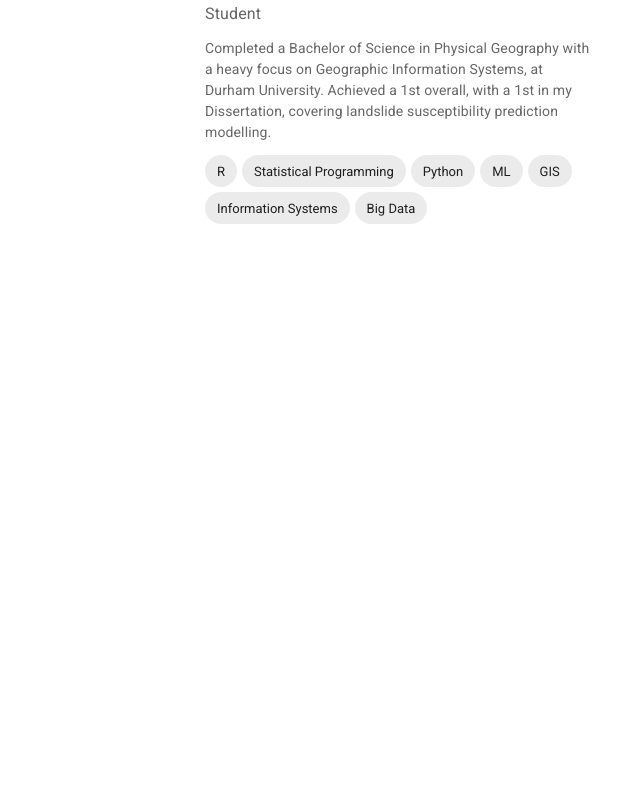
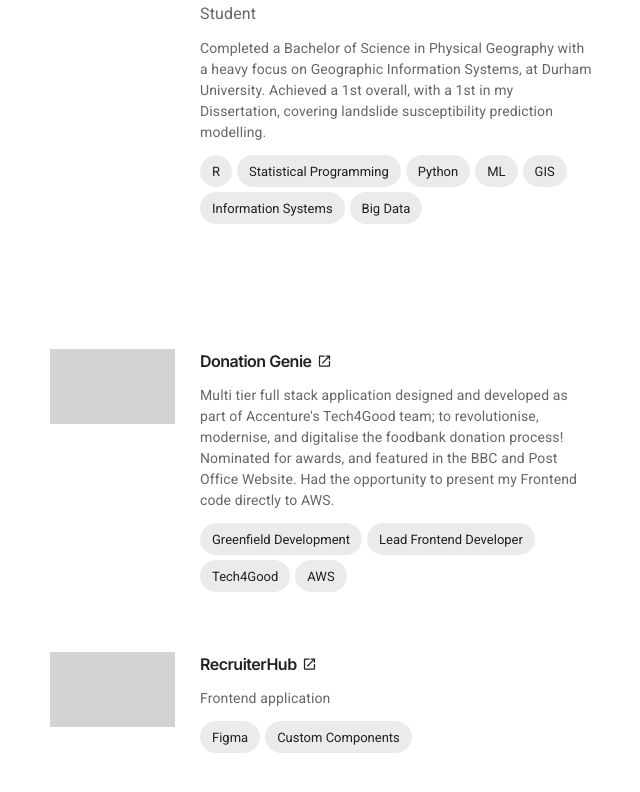
Before and after one commit to jan-bock/personal_website, a React (Create React App) app in the folder typescript-react-redux_web/: page / in a window 1280 px wide. Shown: the part 1984-2776 px from the top of the page, without its empty margins (606-1246 px from the left). Before the commit the page ends 2302 px from the top, so only its background shows below. Built offline with nearby package versions, Linux system fonts and the light colour scheme.

Commit message:
adding projects section

```diff
--- a/typescript-react-redux_web/package.json
+++ b/typescript-react-redux_web/package.json
@@ -5,6 +5,7 @@
   "dependencies": {
     "@emotion/react": "^11.11.1",
     "@emotion/styled": "^11.11.0",
+    "@mui/icons-material": "^5.14.11",
     "@mui/material": "^5.14.11",
     "@reduxjs/toolkit": "^1.9.5",
     "@testing-library/jest-dom": "^5.17.0",
--- a/typescript-react-redux_web/src/App.css
+++ b/typescript-react-redux_web/src/App.css
@@ -62,22 +62,38 @@
 
 .experience-card {
   min-width: 275px;
-  width: 32vw;
+  width: 40vw;
   margin-bottom: 15px;
   border: none;
   box-shadow: none !important;
 }
 
 .experience-card:hover {
+  transition: 0.3s;
   background-color: rgba(128, 128, 128, 0.033);
+  cursor: pointer;
 }
 
 .experience-card:hover .experience-card-role {
+  transition: 0.3s;
   font-weight: 700;
 }
 
+.experience-container:hover .experience-card {
+  transition: 0.3s;
+  opacity: 0.5;
+  filter: blur(0.5px);
+}
+
+.experience-container .experience-card:hover {
+  transition: 0.3s;
+  opacity: 1;
+  filter: blur(0px);
+
+}
+
 .lp-column.bio.slogan-style {
-  width: 32vw;
+  width: 38vw;
 }
 
 .contact-icons {
--- a/typescript-react-redux_web/src/app/components/SecondaryColumn.tsx
+++ b/typescript-react-redux_web/src/app/components/SecondaryColumn.tsx
@@ -1,6 +1,7 @@
 import { Box } from "@mui/material";
 import MyBackground from "./information-components/MyBackground";
-import MyExperiences from "./information-components/MyExperiences";
+import MyExperiences from "./information-components/experience/MyExperiences";
+import MyProjects from "./information-components/projects/MyProjects";
 
 const SecondaryColumn = () => {
   return (
@@ -8,6 +9,8 @@ const SecondaryColumn = () => {
       <MyBackground />
       <Box sx={{ marginTop: "125px" }} />
       <MyExperiences />
+      <Box sx={{ marginTop: "15px" }} />
+      <MyProjects />
     </div>
   );
 };
--- a/typescript-react-redux_web/src/app/components/contact/ContactMethods.tsx
+++ b/typescript-react-redux_web/src/app/components/contact/ContactMethods.tsx
@@ -9,10 +9,12 @@ const ContactMethods = () => {
     switch (src) {
       //Redirects
       case "github":
-        window.location.assign("https://github.com/jan-bock");
+        window.open("https://github.com/jan-bock", "_blank") ||
+          window.location.assign("https://github.com/jan-bock");
         break;
       case "linkedin":
-        window.location.assign("https://www.linkedin.com/in/j-bock/");
+        window.open("https://www.linkedin.com/in/j-bock/", "_blank") ||
+          window.location.assign("https://www.linkedin.com/in/j-bock/");
         break;
       case "medium":
         // window.location.assign("");
--- a/typescript-react-redux_web/src/app/components/information-components/ExperienceCard.tsx
+++ b/typescript-react-redux_web/src/app/components/information-components/experience/ExperienceCard.tsx
@@ -1,5 +1,6 @@
 import { Box, Card, CardContent, Chip, Typography } from "@mui/material";
 import { ExperienceCardFace } from "./MyExperiences";
+import OpenInNewIcon from "@mui/icons-material/OpenInNew";
 
 interface ExperienceCardProps {
   cardInfo: ExperienceCardFace;
@@ -22,12 +23,18 @@ const ExperienceCard = ({ cardInfo }: ExperienceCardProps) => {
 
   const onExperienceClick = (cardInfo: ExperienceCardFace) => {
     if (cardInfo.company.includes("Accenture"))
+      window.open(
+        "https://www.accenture.com/gb-en/services/technology/application-services",
+        "_blank"
+      ) ||
         window.location.assign(
           "https://www.accenture.com/gb-en/services/technology/application-services"
         );
     else if (cardInfo.company.includes("Collate"))
+      window.open("https://www.collate.org/", "_blank") ||
         window.location.assign("https://www.collate.org/");
     else if (cardInfo.company.includes("Durham"))
+      window.open("https://www.durham.ac.uk/", "_blank") ||
         window.location.assign("https://www.durham.ac.uk/");
   };
 
@@ -39,7 +46,7 @@ const ExperienceCard = ({ cardInfo }: ExperienceCardProps) => {
         onClick={() => onExperienceClick(cardInfo)}
       >
         <CardContent>
-          <Box sx={{ display: "flex", flexDirection: "row", columnGap: "5px" }}>
+          <Box sx={{ display: "flex", flexDirection: "row" }}>
             <Box
               sx={{
                 width: "200px",
@@ -55,6 +62,7 @@ const ExperienceCard = ({ cardInfo }: ExperienceCardProps) => {
               {cardInfo.fromDate} - {cardInfo.toDate}
             </Box>
             <Box>
+              <Box sx={{ display: "flex", flexDirection: "row" }}>
                 <Typography
                   sx={{
                     mb: 1.5,
@@ -68,6 +76,10 @@ const ExperienceCard = ({ cardInfo }: ExperienceCardProps) => {
                   <div>{cardInfo.roleTitle}</div>
                   <div>{cardInfo.company}</div>
                 </Typography>
+                <Box>
+                  <OpenInNewIcon sx={{paddingLeft: "5px", width: "15px"}}/>
+                </Box>
+              </Box>
               <Typography
                 sx={{ mb: 1.5, marginTop: "-10px" }}
                 color="text.secondary"
@@ -80,12 +92,11 @@ const ExperienceCard = ({ cardInfo }: ExperienceCardProps) => {
               >
                 {cardInfo.description}
               </Typography>
-              {/* Dynamic rendering of skills passed in */}
               {renderSkillChips(cardInfo.skills)}
             </Box>
           </Box>
         </CardContent>
-      </Card>{" "}
+      </Card>
     </>
   );
 };
--- a/typescript-react-redux_web/src/app/components/information-components/MyExperiences.tsx
+++ b/typescript-react-redux_web/src/app/components/information-components/experience/MyExperiences.tsx
@@ -1,5 +1,5 @@
 import ExperienceCard from "./ExperienceCard";
-import experiences from "../../json/experiences.json";
+import experiences from "../../../json/experiences.json";
 import { Box } from "@mui/material";
 
 export interface ExperienceCardFace {
@@ -24,7 +24,7 @@ const MyExperiences = () => {
   };
 
   return (
-    <Box sx={{ paddingBottom: "50px" }}>
+    <Box className="experience-container" sx={{ paddingBottom: "50px" }}>
       {renderExperienceCards(experiences)}
     </Box>
   );
--- /dev/null
+++ b/typescript-react-redux_web/src/app/components/information-components/projects/MyProjects.tsx
@@ -0,0 +1,30 @@
+import projects from "../../../json/projects.json"
+import { Box } from "@mui/material";
+import ProjectCard from "./ProjectCard";
+
+export interface ProjectCardFace {
+  projectTitle: string;
+  link: string,
+  description: string;
+  skills: string[];
+}
+
+const MyProjects = () => {
+  const renderProjectCards = (projects: ProjectCardFace[]) => {
+    return projects.map((project) => {
+      return (
+        <>
+          <ProjectCard key={project.projectTitle} cardInfo={project} />
+        </>
+      );
+    });
+  };
+
+  return (
+    <Box className="experience-container" sx={{ paddingBottom: "50px" }}>
+      {renderProjectCards(projects)}
+    </Box>
+  );
+};
+
+export default MyProjects;
--- /dev/null
+++ b/typescript-react-redux_web/src/app/components/information-components/projects/ProjectCard.tsx
@@ -0,0 +1,77 @@
+import { Box, Card, CardContent, Chip, Typography } from "@mui/material";
+import OpenInNewIcon from "@mui/icons-material/OpenInNew";
+import { ProjectCardFace } from "./MyProjects";
+
+interface ExperienceCardProps {
+  cardInfo: ProjectCardFace;
+}
+
+const ProjectCard = ({ cardInfo }: ExperienceCardProps) => {
+  const renderSkillChips = (skillsArray: string[]) => {
+    return skillsArray.map((entry) => {
+      return (
+        <>
+          <Chip
+            sx={{ marginRight: "5px", marginBottom: "5px" }}
+            key={entry}
+            label={entry}
+          />
+        </>
+      );
+    });
+  };
+
+  return (
+    <>
+      <Card
+        className="experience-card"
+        key={cardInfo.projectTitle}
+        onClick={() =>
+          window.open(cardInfo.link, "_blank") ||
+          window.location.assign(cardInfo.link)
+        }
+      >
+        <CardContent>
+          <Box
+            sx={{ display: "flex", flexDirection: "row", columnGap: "25px" }}
+          >
+            <Box
+              sx={{
+                minWidth: "125px",
+                height: "75px",
+                backgroundColor: "lightgrey",
+              }}
+            ></Box>
+            <Box>
+              <Box sx={{ display: "flex", flexDirection: "row" }}>
+                <Typography
+                  sx={{
+                    mb: 1.5,
+                    fontFamily: "Inter",
+                    fontWeight: 600,
+                    letterSpacing: "-0.5px",
+                  }}
+                  className="experience-card-role"
+                >
+                  <div>{cardInfo.projectTitle}</div>
+                </Typography>
+                <Box>
+                  <OpenInNewIcon sx={{ paddingLeft: "5px", width: "15px" }} />
+                </Box>
+              </Box>
+              <Typography
+                sx={{ mb: 1.5, fontSize: "14px" }}
+                color="text.secondary"
+              >
+                {cardInfo.description}
+              </Typography>
+              {renderSkillChips(cardInfo.skills)}
+            </Box>
+          </Box>
+        </CardContent>
+      </Card>
+    </>
+  );
+};
+
+export default ProjectCard;
--- a/typescript-react-redux_web/src/app/json/experiences.json
+++ b/typescript-react-redux_web/src/app/json/experiences.json
@@ -35,7 +35,7 @@
     {
         "fromDate": "FEB 2022",
         "toDate": "MAY 2022",
-        "roleTitle": "Full Stack Graduate",
+        "roleTitle": "Software Engineering Graduate",
         "company": "Accenture (Internal)",
         "roleType": "Bootcamp Graduate",
         "description": "Successfully completed a 12 week Full Stack JavaScript, and Software Consulting Essentials Bootcamp. Covered a wide array of Full Stack concepts and technologies, including cloud engineering with Amazon Web Services. Culminated in a capstone 3-tier application project, presenting to Accenture Leadership.",
--- /dev/null
+++ b/typescript-react-redux_web/src/app/json/projects.json
@@ -0,0 +1,22 @@
+[
+    {
+        "projectTitle": "Donation Genie",
+        "description": "Multi tier full stack application designed and developed as part of Accenture's Tech4Good team; to revolutionise, modernise, and digitalise the foodbank donation process! Nominated for awards, and featured in the BBC and Post Office Website. Had the opportunity to present my Frontend code directly to AWS.",
+        "link": "https://donation-genie.com/",
+        "skills": [
+            "Greenfield Development",
+            "Lead Frontend Developer",
+            "Tech4Good",
+            "AWS"
+        ]
+    },
+    {
+        "projectTitle": "RecruiterHub",
+        "description": "Frontend application ",
+        "link": "https://github.com/jan-bock/react-capstone/tree/github-initial/github-user-search-fullstack",
+        "skills": [
+            "Figma",
+            "Custom Components"
+        ]
+    }
+]
```
Also changed, not shown: 1 other file (tests, documents, lock files or other folders). Lines whose indentation alone changed are shown as unchanged.
